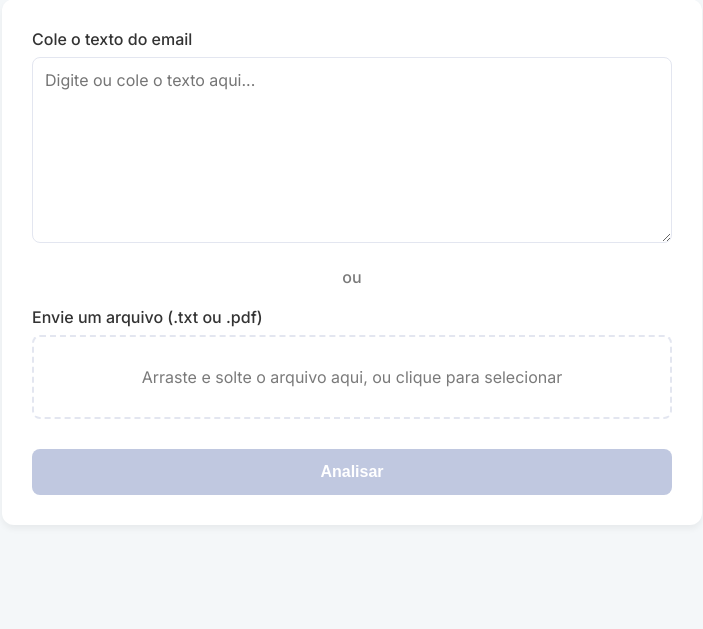
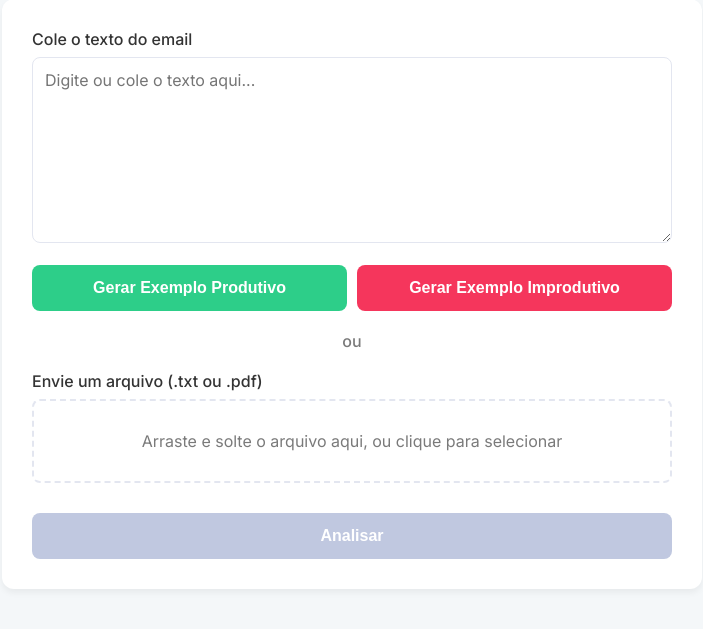
Before and after one commit to sergio-matos-tech/autou-case, a Flask app: page / in a window 1280 px wide. Shown: the part 155-784 px from the top of the page, without its empty margins (288-991 px from the left). Before the commit the page ends 650 px from the top, so only its background shows below. Run offline with Flask 3, Linux system fonts and the light colour scheme; parts of the project's set-up code (start-up, migrations or seed data) failed here and were passed over.

Commit message:
Altera texto dos botões para 'Gerar Exemplo Produtivo' e 'Gerar Exemplo Improdutivo'

```diff
--- a/app/templates/index.html
+++ b/app/templates/index.html
@@ -19,6 +19,10 @@
                     <div class="input-group">
                         <label for="email-text">Cole o texto do email</label>
                         <textarea id="email-text" name="email_text" rows="8" placeholder="Digite ou cole o texto aqui..."></textarea>
+                        <div style="display: flex; gap: 10px; margin-top: 8px;">
+                            <button type="button" id="btn-exemplo-produtivo" style="flex:1; background: #2dce89;">Gerar Exemplo Produtivo</button>
+                            <button type="button" id="btn-exemplo-improdutivo" style="flex:1; background: #f5365c;">Gerar Exemplo Improdutivo</button>
+                        </div>
                     </div>
 
                     <div class="separator">ou</div>
```
